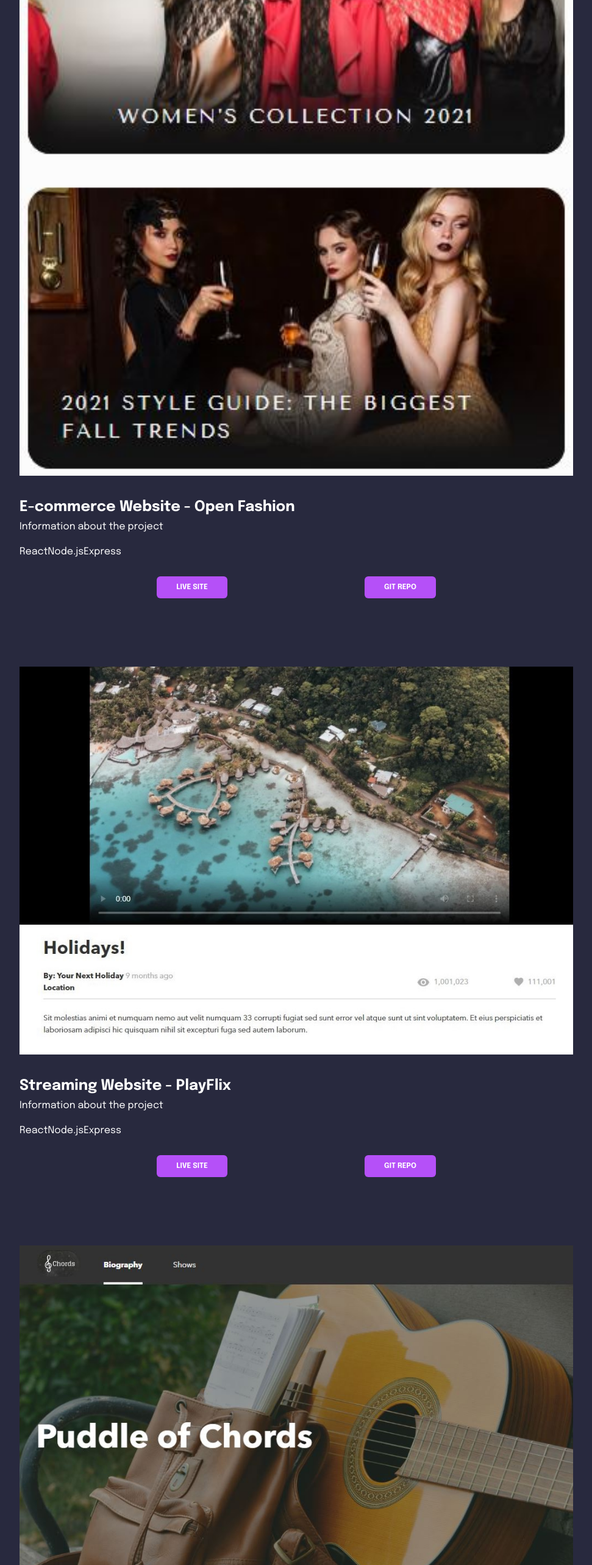
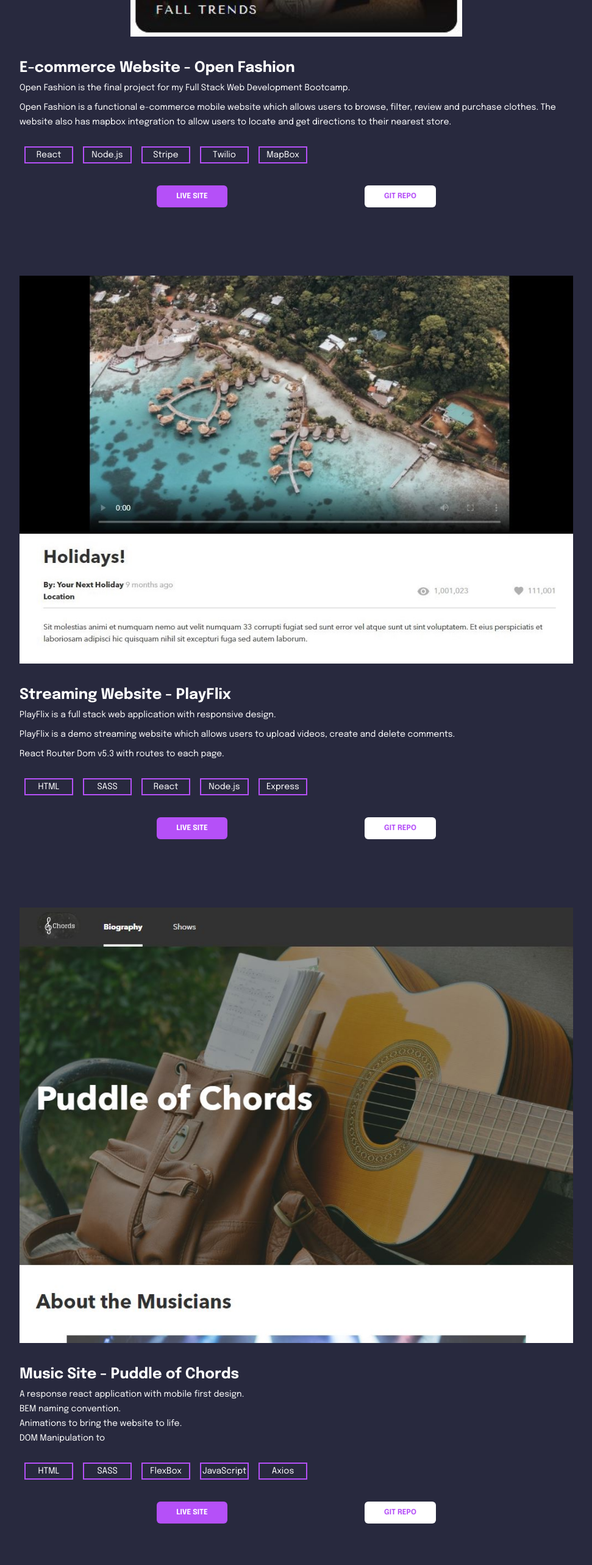
Before and after one commit to Wahaj-Arsal/portfolio, a React (Create React App) app: page / in a window 1280 px wide. Shown: the part 2680-5246 px from the top of the page at 61% size, without its empty margins (154-1125 px from the left). Built offline with nearby package versions, Linux system fonts and the light colour scheme.

Commit message:
changes to the portfolio section

```diff
--- a/src/pages/home/Home.jsx
+++ b/src/pages/home/Home.jsx
@@ -48,19 +48,42 @@ function Home() {
           <h2 className="portfolio__title">Portfolio</h2>
           <div className="card">
             <div className="card__image">
-              <img className="card__picture" src={openFashion} />
+              <img className="card__picture-openfashion" src={openFashion} />
             </div>
             <div className="card__information">
               <h3 className="card__title">E-commerce Website - Open Fashion</h3>
-              <p className="card__text">Information about the project</p>
+              <p className="card__text">
+                Open Fashion is the final project for my Full Stack Web
+                Development Bootcamp.
+              </p>
+              <p className="card__text">
+                Open Fashion is a functional e-commerce mobile website which
+                allows users to browse, filter, review and purchase clothes. The
+                website also has mapbox integration to allow users to locate and
+                get directions to their nearest store.
+              </p>
               <div className="stack">
-                <p className="stack__react">React</p>
-                <p className="stack__node">Node.js</p>
-                <p className="stack__express">Express</p>
+                <p className="stack__item">React</p>
+                <p className="stack__item">Node.js</p>
+                <p className="stack__item">Stripe</p>
+                <p className="stack__item">Twilio</p>
+                <p className="stack__item">MapBox</p>
               </div>
               <div className="buttons">
+                <a
+                  href="https://openfashion.netlify.app"
+                  target="_blank"
+                  rel="noopener noreferrer"
+                >
                   <button className="buttons__live">Live Site</button>
+                </a>
+                <a
+                  href="https://github.com/Wahaj-Arsal/OpenFashion"
+                  target="_blank"
+                  rel="noopener noreferrer"
+                >
                   <button className="buttons__git">Git Repo</button>
+                </a>
               </div>
             </div>
           </div>
@@ -70,15 +93,38 @@ function Home() {
             </div>
             <div className="card__information">
               <h3 className="card__title">Streaming Website - PlayFlix</h3>
-              <p className="card__text">Information about the project</p>
+              <p className="card__text">
+                PlayFlix is a full stack web application with responsive design.
+              </p>
+              <p className="card__text">
+                PlayFlix is a demo streaming website which allows users to
+                upload videos, create and delete comments.
+              </p>
+              <p className="card__text">
+                React Router Dom v5.3 with routes to each page.
+              </p>
               <div className="stack">
-                <p className="stack__react">React</p>
-                <p className="stack__node">Node.js</p>
-                <p className="stack__express">Express</p>
+                <p className="stack__item">HTML</p>
+                <p className="stack__item">SASS</p>
+                <p className="stack__item">React</p>
+                <p className="stack__item">Node.js</p>
+                <p className="stack__item">Express</p>
               </div>
               <div className="buttons">
+                <a
+                  href="https://playflix-6b2a0.netlify.app"
+                  target="_blank"
+                  rel="noopener noreferrer"
+                >
                   <button className="buttons__live">Live Site</button>
+                </a>
+                <a
+                  href="https://github.com/Wahaj-Arsal/Play_Flix"
+                  target="_blank"
+                  rel="noopener noreferrer"
+                >
                   <button className="buttons__git">Git Repo</button>
+                </a>
               </div>
             </div>
           </div>
@@ -87,16 +133,35 @@ function Home() {
               <img className="card__picture" src={chords} />
             </div>
             <div className="card__information">
-              <h3 className="card__title">Music Website - Puddle of Chords</h3>
-              <p className="card__text">Information about the project</p>
+              <h3 className="card__title">Music Site - Puddle of Chords</h3>
+              <p className="card__text">
+                A response react application with mobile first design. <br />
+                BEM naming convention. <br />
+                Animations to bring the website to life. <br />
+                DOM Manipulation to
+              </p>
               <div className="stack">
-                <p className="stack__react">React</p>
-                <p className="stack__node">Node.js</p>
-                <p className="stack__express">Express</p>
+                <p className="stack__item">HTML</p>
+                <p className="stack__item">SASS</p>
+                <p className="stack__item">FlexBox</p>
+                <p className="stack__item">JavaScript</p>
+                <p className="stack__item">Axios</p>
               </div>
               <div className="buttons">
+                <a
+                  href="https://puddleofchords.netlify.app"
+                  target="_blank"
+                  rel="noopener noreferrer"
+                >
                   <button className="buttons__live">Live Site</button>
+                </a>
+                <a
+                  href="https://github.com/Wahaj-Arsal/OpenFashion"
+                  target="_blank"
+                  rel="noopener noreferrer"
+                >
                   <button className="buttons__git">Git Repo</button>
+                </a>
               </div>
             </div>
           </div>
--- a/src/pages/home/Home.scss
+++ b/src/pages/home/Home.scss
@@ -122,6 +122,10 @@
     text-align: center;
     padding: 1rem 0;
   }
+  &__picture-openfashion {
+    width: 60%;
+    height: 40%;
+  }
   &__picture {
     width: 100%;
     height: 40%;
@@ -135,20 +139,24 @@
     @include m-t-d-h4;
   }
   &__text {
-    @include m-t-d-text;
+    @include m-t-d-text-small;
+    padding: 0.25rem 0;
   }
 }
 
 .stack {
   @include flex(row, flex-start, center);
-  padding: 1rem 0;
+  flex-wrap: wrap;
+  margin: 0.75rem 0 0 0;
+  padding: 0.5rem 0 1rem 0;
   width: 100%;
-  //   border: 1px solid black;
-  &__react {
-  }
-  &__node {
-  }
-  &__express {
+  // border-top: 1px solid $text-light-accent;
+  &__item {
+    @include flex(row, center, center);
+    @include m-t-d-text-small;
+    width: 5rem;
+    margin: 0.25rem 0.5rem;
+    border: 2px solid $background-button;
   }
 }
 .buttons {
@@ -162,15 +170,23 @@
     border-radius: 6px;
     outline: none;
     border: none;
+    &:hover {
+      background-color: $text-light;
+      color: $background-button;
+    }
   }
   &__git {
     @include m-t-d-label;
-    background-color: $background-button;
-    color: $text-light;
     padding: 0.75rem 2rem;
     border-radius: 6px;
     border: none;
     outline: none;
+    background-color: $text-light;
+    color: $background-button;
+    &:hover {
+      background-color: $background-button;
+      color: $text-light;
+    }
   }
 }
 
```
Also changed, not shown: 1 other file (tests, documents, lock files or other folders). Lines whose indentation alone changed are shown as unchanged.
